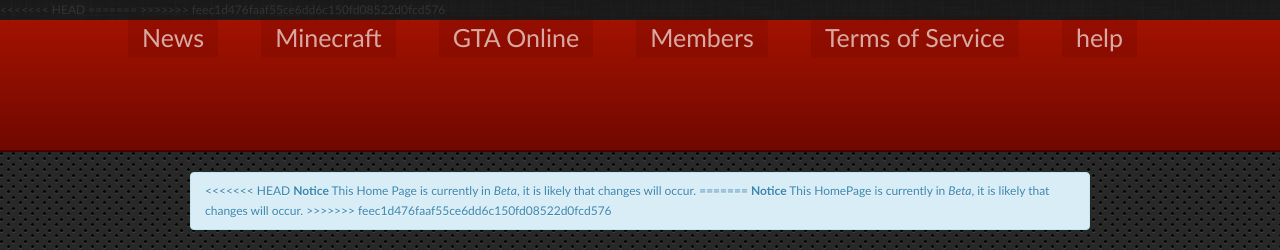
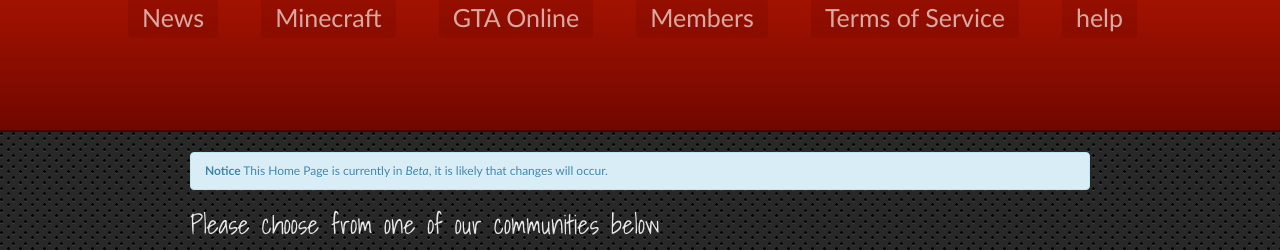
Before and after one commit to DwDMadMac/Home-Page, a PHP site: page / in a window 1280 px wide. Shown: the top 250 px of the page. Run offline with PHP 8.4, Linux system fonts and the light colour scheme.

Commit message:
Fixed Merge Error.

```diff
--- a/css/style.css
+++ b/css/style.css
@@ -194,13 +194,10 @@ img.minecraftBackgroundBlock {
 div.communities ul li h1 {
     margin: 0px;
     position: absolute;
-<<<<<<< HEAD
     bottom: 40px;
     left: 21%;
-=======
     bottom: 5px;
     left: 5px;
->>>>>>> feec1d476faaf55ce6dd6c150fd08522d0fcd576
     color: #ededed;
     padding: 3px 5px;
     background: #000000;
@@ -210,10 +207,7 @@ div.communities ul li h1 {
     -moz-border-radius: 4px;
     -webkit-border-radius: 4px;
     -o-border-radius: 4px;
-<<<<<<< HEAD
     text-align: center;
-=======
->>>>>>> feec1d476faaf55ce6dd6c150fd08522d0fcd576
 }
 div.communities ul li div.status {
     position: absolute;
--- a/inc/header.php
+++ b/inc/header.php
@@ -61,7 +61,6 @@
                 }
             </script>
         <?php } ?>
-<<<<<<< HEAD
         <script type="text/javascript">
             var image1 = new Image();
             image1.src = "/img/buycraft/background.png";
@@ -72,8 +71,6 @@
             var image4 = new Image();
             image4.src = "DwDCommunity4.JPEG";
         </script>
-=======
->>>>>>> feec1d476faaf55ce6dd6c150fd08522d0fcd576
     </head>
     <body>
         <div class="header">
@@ -109,9 +106,5 @@
         <div class="wrap">
             <div class="innerWrap communities">
                 <div class="alert alert-info">
-<<<<<<< HEAD
                     <strong>Notice</strong> This Home Page is currently in <em>Beta</em>, it is likely that changes will occur.
-=======
-                    <strong>Notice</strong> This HomePage is currently in <em>Beta</em>, it is likely that changes will occur.
->>>>>>> feec1d476faaf55ce6dd6c150fd08522d0fcd576
                 </div>
--- a/index.php
+++ b/index.php
@@ -59,19 +59,16 @@ designed by your fellow community members and Staff. </p>
                 <div class="toolbar"><a class="btn pull-right btn-success" href="http://forums.downwithdestruction.net/board/gta-online/">Visit Community</a></div>
             </div>
             <div class="sidebar">
-<<<<<<< HEAD
                 <h3>Basic Information</h3>
                 <table class="serviceStatus mini">
                     <tr>
                         <th>Crew Leader</th>
                         <td><em>DwD_MadMac</em></td>
-=======
                 <h3>Announcements</h3>
                 <table class="serviceStatus mini">
                     <tr>
                         <th>IP</th>
                         <td><em>Coming Soon...</em></td>
->>>>>>> feec1d476faaf55ce6dd6c150fd08522d0fcd576
                     </tr>
                     <tr>
                         <th>Recent Threads</th>
```
